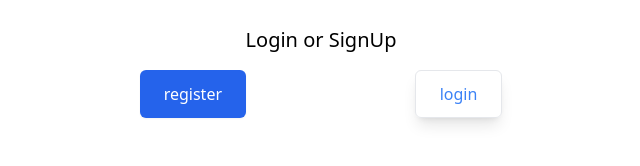
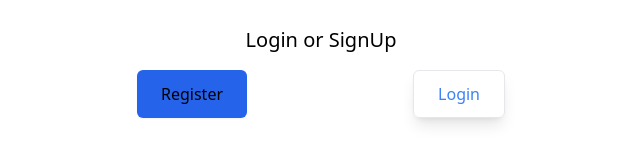
Before and after one commit to monteen01/LoginSignUp, a React (Vite) app in the folder client/: page / in a window 1280 px wide. Shown: the part 134-300 px from the top of the page, without its empty margins (319-959 px from the left). Built offline with nearby package versions, Linux system fonts and the light colour scheme.

Commit message:
changes in the index.js server

```diff
--- a/client/index.html
+++ b/client/index.html
@@ -8,6 +8,6 @@
   </head>
   <body>
     <div id="root"></div>
-    <script type="module" src="/src/main.jsx"></script>
+    <script type="module" src="./src/main.jsx"></script>
   </body>
 </html>
--- a/client/src/Form.jsx
+++ b/client/src/Form.jsx
@@ -1,21 +1,16 @@
 import { Link } from "react-router-dom";
+
 const Form = () => {
   return (
     <div className="container grid place-items-center mt-[10rem] ">
       <form className="w-[700px] text-center ">
         <h1 className="text-xl mb-2">Login or SignUp</h1>
         <div className="flex justify-evenly items-center">
-          <button
-            type="submit "
-            className="mt-2 h-12 text-center px-6 py-2 shadow-sm rounded-md bg-blue-600  text-white "
-          >
-            <Link to="/register">register</Link>
+          <button className="mt-2 h-12 text-center px-6 py-2 shadow-sm rounded-md bg-blue-600  text-white ">
+            <Link to="/register">Register</Link>
           </button>
-          <button
-            type="submit "
-            className="mt-2 h-12 text-center px-6 py-2 shadow-lg rounded-md border text-blue-500 border-gray-200  "
-          >
-            <Link to="/login">login</Link>
+          <button className="mt-2 h-12 text-center px-6 py-2 shadow-lg rounded-md border text-blue-500 border-gray-200 ">
+            <Link to="/login">Login</Link>
           </button>
         </div>
       </form>
```
Also changed, not shown: 2 other files (tests, documents, lock files or other folders).
